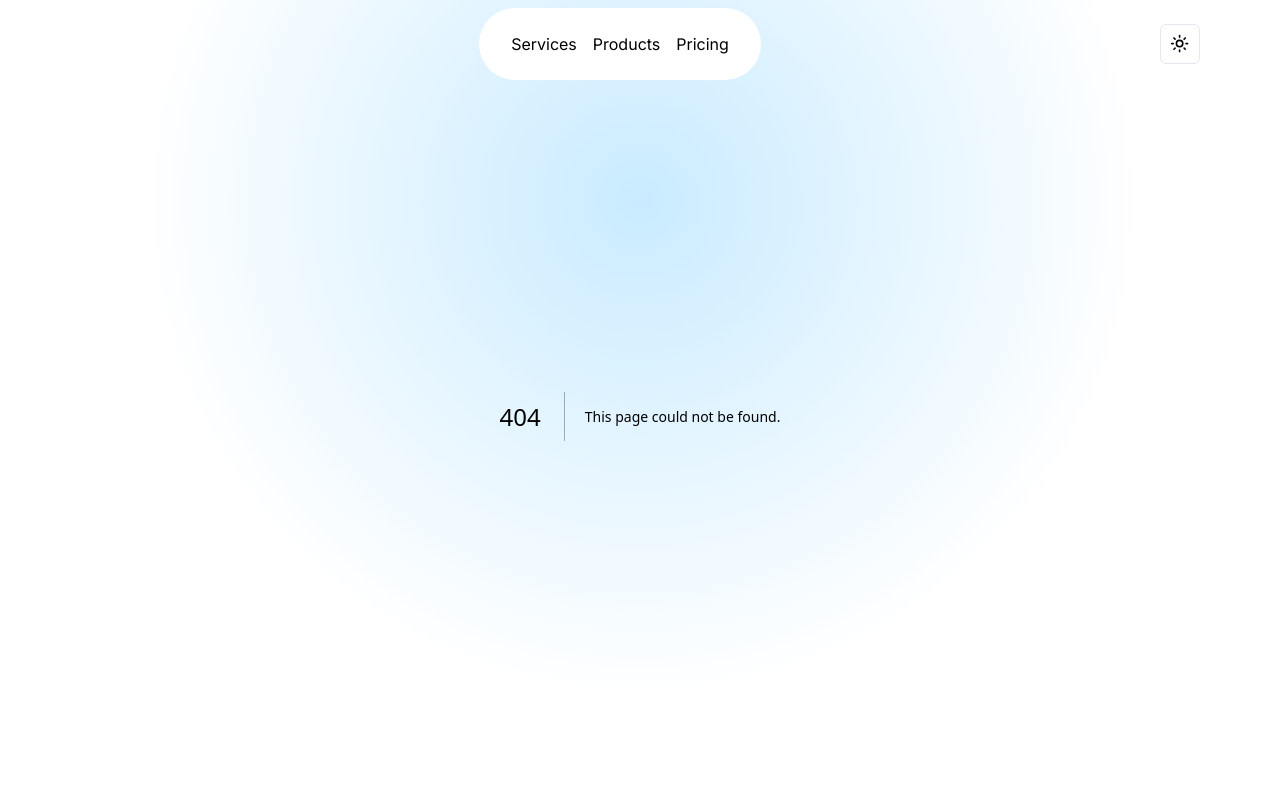
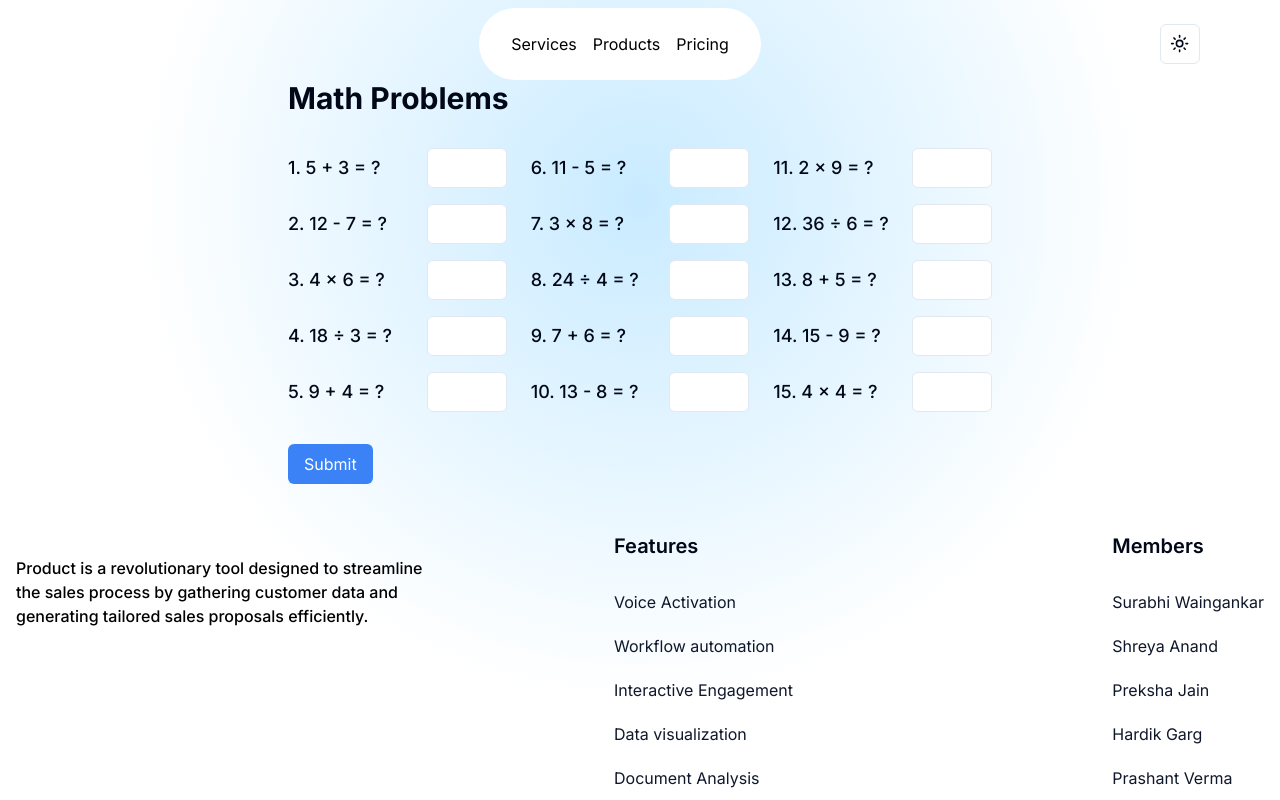
Before and after one commit to cfgmumbai24/Team-46, a Next.js app in the folder frontend/: page /maths in a window 1280 px wide. Before the commit this address had no page. Shown: the top 800 px of the page. Built offline with nearby package versions, Linux system fonts and the light colour scheme.

Commit message:
frontend: maths page added

```diff
--- /dev/null
+++ b/frontend/src/app/maths/page.js
@@ -0,0 +1,145 @@
+"use client"
+import { useState } from 'react';
+import { Input } from "@/components/ui/input";
+
+export default function Component() {
+  const [answers, setAnswers] = useState({
+    q1: '',
+    q2: '',
+    q3: '',
+    q4: '',
+    q5: '',
+    q6: '',
+    q7: '',
+    q8: '',
+    q9: '',
+    q10: '',
+    q11: '',
+    q12: '',
+    q13: '',
+    q14: '',
+    q15: '',
+  });
+
+  const [score, setScore] = useState(null);
+
+  const correctAnswers = {
+    q1: 8,
+    q2: 5,
+    q3: 24,
+    q4: 6,
+    q5: 13,
+    q6: 6,
+    q7: 24,
+    q8: 6,
+    q9: 13,
+    q10: 5,
+    q11: 18,
+    q12: 6,
+    q13: 13,
+    q14: 6,
+    q15: 16,
+  };
+
+  const handleChange = (e) => {
+    setAnswers({
+      ...answers,
+      [e.target.name]: e.target.value,
+    });
+  };
+
+  const handleSubmit = () => {
+    let score = 0;
+    for (let key in correctAnswers) {
+      if (parseInt(answers[key]) === correctAnswers[key]) {
+        score += 1;
+      }
+    }
+    setScore(score);
+  };
+
+  return (
+    <div className="container mx-auto max-w-3xl py-12 px-4 sm:px-6 lg:px-8 mt-8">
+      <h1 className="mb-8 text-3xl font-bold">Math Problems</h1>
+      <div className="grid grid-cols-1 gap-6 sm:grid-cols-2 lg:grid-cols-3">
+        <div className="space-y-4">
+          <div className="flex items-center justify-between">
+            <span className="text-lg font-medium">1. 5 + 3 = ?</span>
+            <Input name="q1" type="number" className="w-20" onChange={handleChange} value={answers.q1} />
+          </div>
+          <div className="flex items-center justify-between">
+            <span className="text-lg font-medium">2. 12 - 7 = ?</span>
+            <Input name="q2" type="number" className="w-20" onChange={handleChange} value={answers.q2} />
+          </div>
+          <div className="flex items-center justify-between">
+            <span className="text-lg font-medium">3. 4 x 6 = ?</span>
+            <Input name="q3" type="number" className="w-20" onChange={handleChange} value={answers.q3} />
+          </div>
+          <div className="flex items-center justify-between">
+            <span className="text-lg font-medium">4. 18 ÷ 3 = ?</span>
+            <Input name="q4" type="number" className="w-20" onChange={handleChange} value={answers.q4} />
+          </div>
+          <div className="flex items-center justify-between">
+            <span className="text-lg font-medium">5. 9 + 4 = ?</span>
+            <Input name="q5" type="number" className="w-20" onChange={handleChange} value={answers.q5} />
+          </div>
+        </div>
+        <div className="space-y-4">
+          <div className="flex items-center justify-between">
+            <span className="text-lg font-medium">6. 11 - 5 = ?</span>
+            <Input name="q6" type="number" className="w-20" onChange={handleChange} value={answers.q6} />
+          </div>
+          <div className="flex items-center justify-between">
+            <span className="text-lg font-medium">7. 3 x 8 = ?</span>
+            <Input name="q7" type="number" className="w-20" onChange={handleChange} value={answers.q7} />
+          </div>
+          <div className="flex items-center justify-between">
+            <span className="text-lg font-medium">8. 24 ÷ 4 = ?</span>
+            <Input name="q8" type="number" className="w-20" onChange={handleChange} value={answers.q8} />
+          </div>
+          <div className="flex items-center justify-between">
+            <span className="text-lg font-medium">9. 7 + 6 = ?</span>
+            <Input name="q9" type="number" className="w-20" onChange={handleChange} value={answers.q9} />
+          </div>
+          <div className="flex items-center justify-between">
+            <span className="text-lg font-medium">10. 13 - 8 = ?</span>
+            <Input name="q10" type="number" className="w-20" onChange={handleChange} value={answers.q10} />
+          </div>
+        </div>
+        <div className="space-y-4">
+          <div className="flex items-center justify-between">
+            <span className="text-lg font-medium">11. 2 x 9 = ?</span>
+            <Input name="q11" type="number" className="w-20" onChange={handleChange} value={answers.q11} />
+          </div>
+          <div className="flex items-center justify-between">
+            <span className="text-lg font-medium">12. 36 ÷ 6 = ?</span>
+            <Input name="q12" type="number" className="w-20" onChange={handleChange} value={answers.q12} />
+          </div>
+          <div className="flex items-center justify-between">
+            <span className="text-lg font-medium">13. 8 + 5 = ?</span>
+            <Input name="q13" type="number" className="w-20" onChange={handleChange} value={answers.q13} />
+          </div>
+          <div className="flex items-center justify-between">
+            <span className="text-lg font-medium">14. 15 - 9 = ?</span>
+            <Input name="q14" type="number" className="w-20" onChange={handleChange} value={answers.q14} />
+          </div>
+          <div className="flex items-center justify-between">
+            <span className="text-lg font-medium">15. 4 x 4 = ?</span>
+            <Input name="q15" type="number" className="w-20" onChange={handleChange} value={answers.q15} />
+          </div>
+        </div>
+      </div>
+      <button
+        onClick={handleSubmit}
+        className="mt-8 px-4 py-2 bg-blue-500 text-white rounded-md hover:bg-blue-600"
+      >
+        Submit
+      </button>
+      {score !== null && (
+        <div className="mt-4 text-xl font-semibold">
+          You got {score} out of 15 correct!
+        </div>
+      )}
+    </div>
+  );
+}
```
